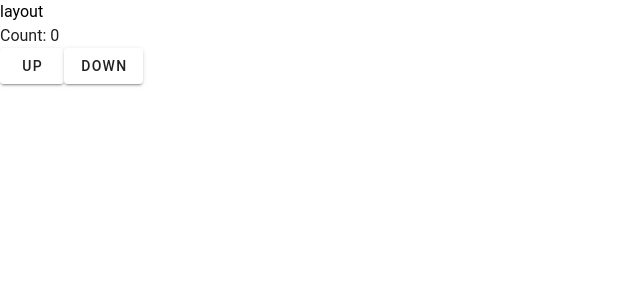
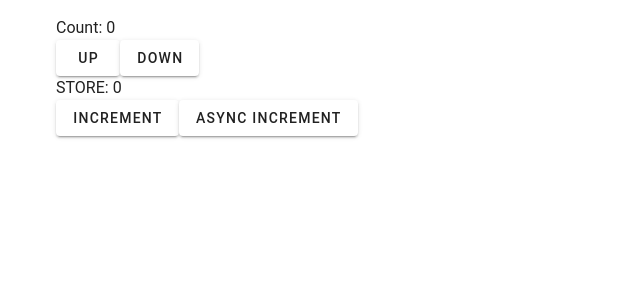
Before and after one commit to Inoooooor/nuxt-vuetify-socket-chat, a Nuxt app: page / in a window 1280 px wide. Shown: the top 300 px of the page, without its empty margins (0-640 px from the left). Built offline with nearby package versions, Linux system fonts and the light colour scheme; no server answers.

Commit message:
added-pinia

```diff
--- /dev/null
+++ b/layouts/empty.vue
@@ -0,0 +1,7 @@
+<template>
+  <v-app>
+    <v-container>
+      <slot />
+    </v-container>
+  </v-app>
+</template>
--- a/nuxt.config.ts
+++ b/nuxt.config.ts
@@ -8,7 +8,7 @@ export default defineNuxtConfig({
   },
   plugins: ["./plugins/socket.io"],
 
-  modules: ["vuetify-nuxt-module"],
+  modules: ["vuetify-nuxt-module", "@pinia/nuxt"],
   vuetify: {
     moduleOptions: {
       /* module specific options */
--- a/package.json
+++ b/package.json
@@ -18,6 +18,7 @@
   },
   "dependencies": {
     "@pinia/nuxt": "^0.5.1",
+    "pinia": "^2.1.7",
     "socket.io": "^4.7.2",
     "socket.io-client": "^4.7.2"
   }
--- a/pages/index.vue
+++ b/pages/index.vue
@@ -2,9 +2,20 @@
   <p>Count: {{ state.counter }}</p>
   <v-btn @click="countUp"> Up </v-btn>
   <v-btn @click="countDown"> Down </v-btn>
+  <div>STORE: {{ store.test }}</div>
+  <v-btn @click="store.increment">increment</v-btn>
+  <v-btn @click="store.asyncIncrement">async increment</v-btn>
 </template>
 
 <script setup lang="ts">
+import { useNuxtStore } from "./../stores/nuxt-store"
+
+definePageMeta({
+  layout: "empty",
+})
+
+const store = useNuxtStore()
+
 const state = reactive({
   counter: 0,
 })
--- /dev/null
+++ b/stores/nuxt-store.ts
@@ -0,0 +1,21 @@
+import { defineStore } from "pinia"
+
+export const useNuxtStore = defineStore("nuxtStore", () => {
+  const test = ref(0)
+
+  const increment = () => test.value++
+
+  const sleep = async (ms: number) =>
+    new Promise((resolve) => setTimeout(resolve, ms))
+
+  const asyncIncrement = async () => {
+    try {
+      await sleep(2000)
+      increment()
+    } catch (error) {
+      console.log(error)
+    }
+  }
+
+  return { test, increment, asyncIncrement }
+})
```
Also changed, not shown: 1 other file (tests, documents, lock files or other folders).
